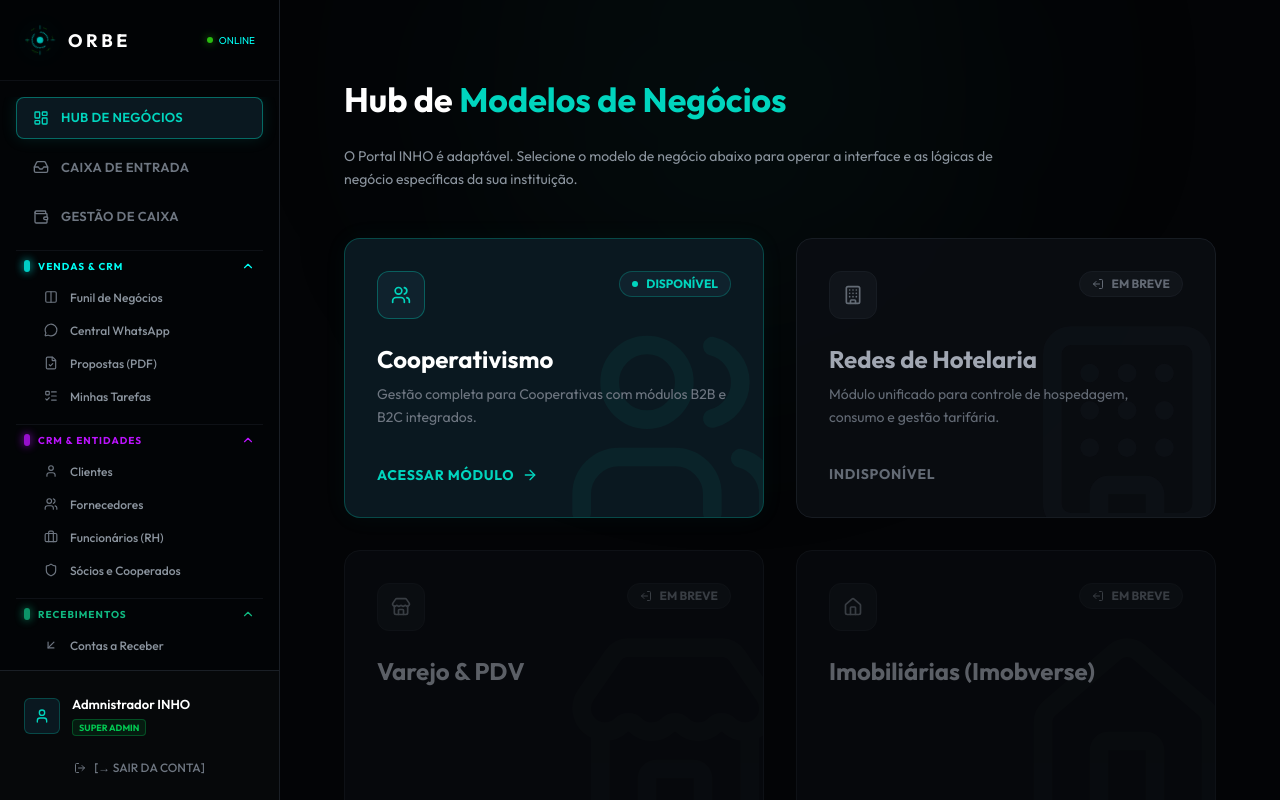
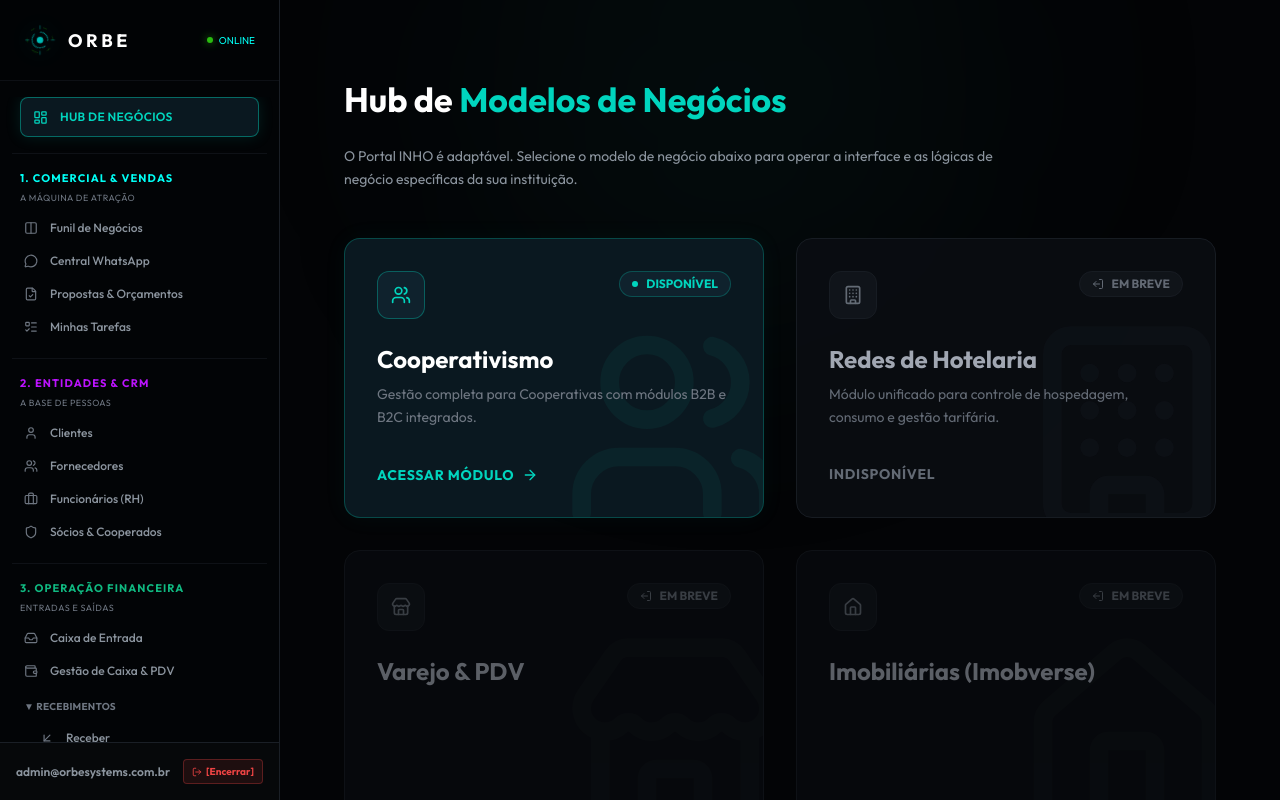
Before and after one commit to RafaHop3/OrbeSystems, a Next.js app in the folder inho_frontend/: page / in a window 1280 px wide. Built offline with nearby package versions, Linux system fonts and the light colour scheme.

Commit message:
refactor(sidebar): apply rigid 4-pillar architectural CRM layout requested in Sprint 2

```diff
--- a/inho_frontend/src/components/Sidebar.tsx
+++ b/inho_frontend/src/components/Sidebar.tsx
@@ -1,62 +1,42 @@
 'use client';
-import React, { useState } from 'react';
+import React from 'react';
 import {
-    ChevronDown, ChevronUp, User, Users, Briefcase, Shield,
+    User, Users, Briefcase, Shield,
     ArrowDownLeft, CalendarCheck, Barcode, FileText,
     ArrowUpRight, CalendarClock, Inbox, Wallet, LineChart,
-    PieChart, TrendingUp, Clock, TrendingDown,
-    Building, Layers, FolderOpen, CreditCard, Settings,
-    Lock, Sliders, Archive, Gavel, Columns, MessageCircle,
-    FileCheck, ListTodo, BarChart2, LogOut, LayoutDashboard
+    Clock, Archive, Gavel, Columns, MessageCircle,
+    FileCheck, ListTodo, LogOut, LayoutDashboard, Settings
 } from 'lucide-react';
 import Link from 'next/link';
 import { usePathname } from 'next/navigation';
 import OrbeLogo from './OrbeLogo';
 
 export default function Sidebar() {
-    const [isCrmOpen, setIsCrmOpen] = useState(true);
-    const [isEntOpen, setIsEntOpen] = useState(true);
-    const [isRecOpen, setIsRecOpen] = useState(true);
-    const [isPagOpen, setIsPagOpen] = useState(true);
-    const [isCxOpen, setIsCxOpen] = useState(true);
-    const [isRelOpen, setIsRelOpen] = useState(true);
-    const [isConfOpen, setIsConfOpen] = useState(false);
-    const [isAudOpen, setIsAudOpen] = useState(false);
-
     const pathname = usePathname();
 
-    const renderAccordion = (
-        title: string, color: string,
-        isOpen: boolean, toggle: () => void,
-        items: { label: string, icon: any, href: string }[]
-    ) => (
-        <div className="pt-2 border-t border-[#1a1f26]/50 mt-3">
-            <div onClick={toggle} className="flex items-center justify-between px-2 cursor-pointer mb-2 group">
-                <div className="flex items-center gap-2">
-                    <div className="w-1.5 h-3 rounded-full opacity-80" style={{ backgroundColor: color, boxShadow: `0 0 10px ${color}` }} />
-                    <span className="text-[10px] font-mono font-bold uppercase tracking-widest transition-colors group-hover:brightness-150" style={{ color }}>{title}</span>
+    const renderHeader = (title: string, color: string, subtitle: string = "") => (
+        <div className="pt-4 border-t border-[#1a1f26]/50 mt-4 px-2 mb-2">
+            <div className="flex flex-col gap-1">
+                <span className="text-[11px] font-mono font-bold uppercase tracking-widest" style={{ color }}>{title}</span>
+                {subtitle && <span className="text-[9px] text-[#6e7681] uppercase tracking-wider">{subtitle}</span>}
             </div>
-                {isOpen ? <ChevronUp size={14} style={{ color }} /> : <ChevronDown size={14} className="text-gray-500" />}
         </div>
-            <div className={`space-y-0.5 transition-all duration-300 ease-in-out pl-4 ${isOpen ? 'max-h-[800px] opacity-100' : 'max-h-0 opacity-0 overflow-hidden'}`}>
-                {items.map((item) => {
-                    const Icon = item.icon;
-                    const isActive = pathname === item.href;
+    );
+
+    const renderLink = (label: string, href: string, Icon: any, color: string, indent: boolean = false) => {
+        const isActive = pathname === href;
         return (
-                        <Link key={item.href} href={item.href}
+            <Link key={href} href={href}
                 style={isActive ? { borderLeft: `2px solid ${color}` } : {}}
-                            className={`flex items-center gap-3 px-3 py-2 rounded-md transition-colors ${isActive
+                className={`flex items-center gap-3 py-2 rounded-md transition-colors ${indent ? 'pl-7 pr-3' : 'px-3'} ${isActive
                     ? 'bg-[#1a1f26] text-white'
                     : 'text-[#8b949e] hover:bg-[#12161c] hover:text-[#c9d1d9]'
                     }`}>
                 <Icon size={14} style={isActive ? { color } : { color: '#6e7681' }} />
-                            <span className="text-[12px] font-medium leading-tight">{item.label}</span>
+                <span className="text-[12px] font-medium leading-tight">{label}</span>
             </Link>
-                    )
-                })}
-            </div>
-        </div>
         );
+    };
 
     return (
         <aside className="w-[280px] min-h-screen bg-[#020406] border-r border-[#1a1f26] text-[#b3b9c5] font-sans select-none flex flex-col relative z-20">
@@ -72,89 +52,82 @@ export default function Sidebar() {
                 </div>
             </div>
 
-            <nav className="flex-1 px-4 space-y-3 overflow-y-auto custom-scrollbar mt-4 pb-10">
-                {/* Top Buttons (Gestão de Caixa / Dashboard) */}
-                <div className="space-y-2">
-                    <Link href="/" className={`w-full flex items-center gap-3 px-4 py-2.5 rounded-lg border ${pathname === '/' ? 'border-teal-500/50 bg-[#0A1820] text-teal-400 shadow-[0_0_15px_rgba(20,184,166,0.15)]' : 'border-transparent text-[#6e7681] hover:bg-[#1a1f26]'}`}>
-                        <LayoutDashboard size={16} />
-                        <span className="text-[13px] font-semibold tracking-wide">HUB DE NEGÓCIOS</span>
-                    </Link>
-                    <Link href="/caixa/inbox" className={`w-full flex items-center gap-3 px-4 py-2.5 rounded-lg border ${pathname === '/caixa/inbox' ? 'border-[#bc13fe]/50 bg-[#160a20] text-[#bc13fe] shadow-[0_0_15px_rgba(188,19,254,0.15)]' : 'border-transparent text-[#6e7681] hover:bg-[#1a1f26]'}`}>
-                        <Inbox size={16} />
-                        <span className="text-[13px] font-semibold tracking-wide">CAIXA DE ENTRADA</span>
-                    </Link>
-                    <Link href="/caixa/gestao" className={`w-full flex items-center gap-3 px-4 py-2.5 rounded-lg border ${pathname === '/caixa/gestao' ? 'border-amber-500/50 bg-[#20180a] text-amber-400 shadow-[0_0_15px_rgba(245,158,11,0.15)]' : 'border-transparent text-[#6e7681] hover:bg-[#1a1f26]'}`}>
-                        <Wallet size={16} />
-                        <span className="text-[13px] font-semibold tracking-wide">GESTÃO DE CAIXA</span>
+            <nav className="flex-1 px-3 space-y-1 overflow-y-auto custom-scrollbar mt-4 pb-10">
+
+                {/* HUB DE NEGÓCIOS */}
+                <div className="px-2 mb-2">
+                    <Link href="/" className={`w-full flex items-center gap-3 px-3 py-2.5 rounded-lg border ${pathname === '/' ? 'border-teal-500/50 bg-[#0A1820] text-teal-400 shadow-[0_0_15px_rgba(20,184,166,0.15)]' : 'border-transparent text-[#6e7681] hover:bg-[#1a1f26]'}`}>
+                        <LayoutDashboard size={15} />
+                        <span className="text-[12px] font-semibold tracking-wide">HUB DE NEGÓCIOS</span>
                     </Link>
                 </div>
 
-                {renderAccordion('Vendas & CRM', '#00fff5', isCrmOpen, () => setIsCrmOpen(!isCrmOpen), [
-                    { label: 'Funil de Negócios', icon: Columns, href: '/vendas/funil' },
-                    { label: 'Central WhatsApp', icon: MessageCircle, href: '/vendas/whatsapp' },
-                    { label: 'Propostas (PDF)', icon: FileCheck, href: '/vendas/propostas' },
-                    { label: 'Minhas Tarefas', icon: ListTodo, href: '/vendas/tarefas' },
-                ])}
+                {/* 1. COMERCIAL E VENDAS */}
+                {renderHeader('1. COMERCIAL & VENDAS', '#00fff5', 'A Máquina de Atração')}
+                <div className="space-y-0.5">
+                    {renderLink('Funil de Negócios', '/vendas/funil', Columns, '#00fff5')}
+                    {renderLink('Central WhatsApp', '/vendas/whatsapp', MessageCircle, '#00fff5')}
+                    {renderLink('Propostas & Orçamentos', '/vendas/propostas', FileCheck, '#00fff5')}
+                    {renderLink('Minhas Tarefas', '/vendas/tarefas', ListTodo, '#00fff5')}
+                </div>
 
-                {renderAccordion('CRM & Entidades', '#bc13fe', isEntOpen, () => setIsEntOpen(!isEntOpen), [
-                    { label: 'Clientes', icon: User, href: '/clientes' },
-                    { label: 'Fornecedores', icon: Users, href: '/fornecedores' },
-                    { label: 'Funcionários (RH)', icon: Briefcase, href: '/funcionarios' },
-                    { label: 'Sócios e Cooperados', icon: Shield, href: '/socios' },
-                ])}
+                {/* 2. ENTIDADES & CRM */}
+                {renderHeader('2. ENTIDADES & CRM', '#bc13fe', 'A Base de Pessoas')}
+                <div className="space-y-0.5">
+                    {renderLink('Clientes', '/clientes', User, '#bc13fe')}
+                    {renderLink('Fornecedores', '/fornecedores', Users, '#bc13fe')}
+                    {renderLink('Funcionários (RH)', '/funcionarios', Briefcase, '#bc13fe')}
+                    {renderLink('Sócios & Cooperados', '/socios', Shield, '#bc13fe')}
+                </div>
 
-                {renderAccordion('Recebimentos', '#10b981', isRecOpen, () => setIsRecOpen(!isRecOpen), [
-                    { label: 'Contas a Receber', icon: ArrowDownLeft, href: '/recebimentos/receber' },
-                    { label: 'Agendar', icon: CalendarCheck, href: '/recebimentos/agendar' },
-                    { label: 'Boletos', icon: Barcode, href: '/recebimentos/boletos' },
-                    { label: 'NFS-e Emitidas', icon: FileText, href: '/recebimentos/nfse' },
-                ])}
+                {/* 3. OPERAÇÃO FINANCEIRA */}
+                {renderHeader('3. OPERAÇÃO FINANCEIRA', '#10b981', 'Entradas e Saídas')}
+                <div className="space-y-0.5">
+                    {renderLink('Caixa de Entrada', '/caixa/inbox', Inbox, '#10b981')}
+                    {renderLink('Gestão de Caixa & PDV', '/caixa/gestao', Wallet, '#10b981')}
 
-                {renderAccordion('Pagamentos', '#ef4444', isPagOpen, () => setIsPagOpen(!isPagOpen), [
-                    { label: 'Contas a Pagar', icon: ArrowUpRight, href: '/pagamentos/pagar' },
-                    { label: 'Agendar e Reembolso', icon: CalendarClock, href: '/pagamentos/agendar' },
-                ])}
+                    {/* Recebimentos Block */}
+                    <div className="py-1 px-3">
+                        <span className="text-[10px] font-bold text-[#6e7681] uppercase tracking-wide">▼ Recebimentos</span>
+                    </div>
+                    {renderLink('Receber', '/recebimentos/receber', ArrowDownLeft, '#10b981', true)}
+                    {renderLink('Agendar', '/recebimentos/agendar', CalendarCheck, '#10b981', true)}
+                    {renderLink('Boletos', '/recebimentos/boletos', Barcode, '#10b981', true)}
+                    {renderLink('NFS-e Emitidas', '/recebimentos/nfse', FileText, '#10b981', true)}
 
-                {renderAccordion('Relatórios e BI', '#f59e0b', isRelOpen, () => setIsRelOpen(!isRelOpen), [
-                    { label: 'Painel Gerencial (DRE)', icon: LineChart, href: '/relatorios/dre' },
-                    { label: 'A Receber (Analítico)', icon: PieChart, href: '/relatorios/receber' },
-                    { label: 'Contas Liquidadas', icon: TrendingUp, href: '/relatorios/recebidas' },
-                    { label: 'Aging List (Atrasos)', icon: Clock, href: '/relatorios/aging' },
-                    { label: 'Perdas (Irrecuperável)', icon: TrendingDown, href: '/relatorios/perdidos' },
-                ])}
+                    {/* Pagamentos Block */}
+                    <div className="py-1 px-3 mt-1">
+                        <span className="text-[10px] font-bold text-[#6e7681] uppercase tracking-wide">▼ Pagamentos</span>
+                    </div>
+                    {renderLink('Pagar', '/pagamentos/pagar', ArrowUpRight, '#ef4444', true)}
+                    {renderLink('Agendar / Reembolsos', '/pagamentos/agendar', CalendarClock, '#ef4444', true)}
 
-                {renderAccordion('Configurações Globais', '#3b82f6', isConfOpen, () => setIsConfOpen(!isConfOpen), [
-                    { label: 'Empresa Institucional', icon: Building, href: '/configuracoes/empresa' },
-                    { label: 'Plano de Contas', icon: Layers, href: '/configuracoes/categorias' },
-                    { label: 'Centros de Custo', icon: FolderOpen, href: '/configuracoes/cc' },
-                    { label: 'Gateways de Cobrança', icon: CreditCard, href: '/configuracoes/cobranca' },
-                    { label: 'Certificado NFS-e', icon: Settings, href: '/configuracoes/nfse' },
-                    { label: 'Tokens de API', icon: Lock, href: '/configuracoes/api' },
-                    { label: 'Usuários e Permissões', icon: Users, href: '/configuracoes/usuarios' },
-                    { label: 'Parâmetros Avançados', icon: Sliders, href: '/configuracoes/avancado' },
-                ])}
+                    <div className="mt-2" />
+                    {renderLink('Contratos Recorrentes', '/contratos', FileCheck, '#10b981')}
+                </div>
 
-                {renderAccordion('Auditoria Contábil', '#a855f7', isAudOpen, () => setIsAudOpen(!isAudOpen), [
-                    { label: 'Fechamento de Mês', icon: Archive, href: '/auditoria/fechamento' },
-                    { label: 'Portal do Contador', icon: Gavel, href: '/auditoria/contador' },
-                ])}
+                {/* 4. INTELIGÊNCIA & GOVERNANÇA */}
+                {renderHeader('4. INTELIGÊNCIA & GOVERNANÇA', '#f59e0b', 'A Camada de Decisão')}
+                <div className="space-y-0.5">
+                    {renderLink('Painel DRE (Caixa vs Realizado)', '/relatorios/dre', LineChart, '#f59e0b')}
+                    {renderLink('Envelhecimento (Aging List)', '/relatorios/aging', Clock, '#f59e0b')}
+                    {renderLink('Fechamento de Mês', '/auditoria/fechamento', Archive, '#a855f7')}
+                    {renderLink('Portal do Contador', '/auditoria/contador', Gavel, '#a855f7')}
+                    {renderLink('Configurações Globais / Equipe', '/configuracoes/equipe', Settings, '#3b82f6')}
+                </div>
             </nav>
 
             {/* Footer Profile */}
             <div className="p-4 mt-auto border-t border-[#1a1f26] bg-[#06080A]">
-                <div className="flex items-center gap-3 px-2 py-2">
-                    <div className="w-9 h-9 rounded-md bg-[#0A1820] border border-teal-500/30 flex items-center justify-center">
-                        <User size={16} className="text-teal-400" />
+                <div className="flex items-center justify-between">
+                    <div className="flex flex-col">
+                        <span className="text-[12px] font-semibold text-[#8b949e]">admin@orbesystems.com.br</span>
                     </div>
-                    <div className="flex flex-col">
-                        <span className="text-[13px] font-semibold text-white">Admnistrador INHO</span>
-                        <span className="text-[9px] font-bold text-green-500 uppercase border border-green-500/30 bg-green-500/10 rounded px-1.5 py-[1px] w-max mt-1">Super Admin</span>
+                    <button className="flex items-center justify-center gap-1 py-1 px-2 text-[10px] font-bold text-[#ef4444] border border-[#ef4444]/30 bg-[#ef4444]/10 hover:bg-[#ef4444]/20 rounded transition-colors">
+                        <LogOut size={10} />
+                        [Encerrar]
+                    </button>
                 </div>
-                </div>
-                <button className="mt-2 w-full flex items-center justify-center gap-2 py-2 text-xs font-medium text-[#6e7681] hover:text-red-400 hover:bg-[#1a1f26] rounded-md transition-colors">
-                    <LogOut size={12} />
-                    [→ SAIR DA CONTA]
-                </button>
             </div>
         </aside>
     );
```
Lines whose indentation alone changed are shown as unchanged.
